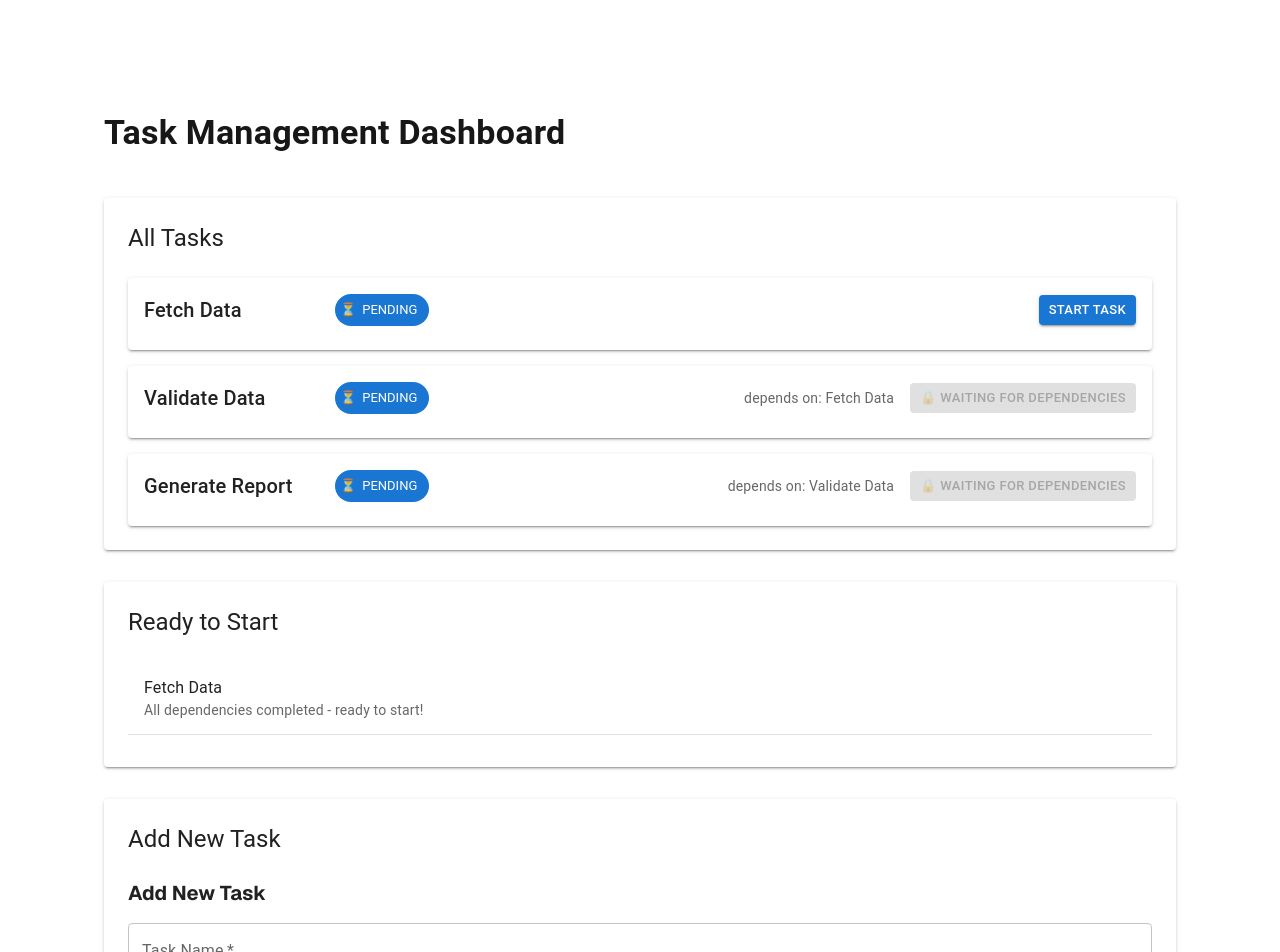
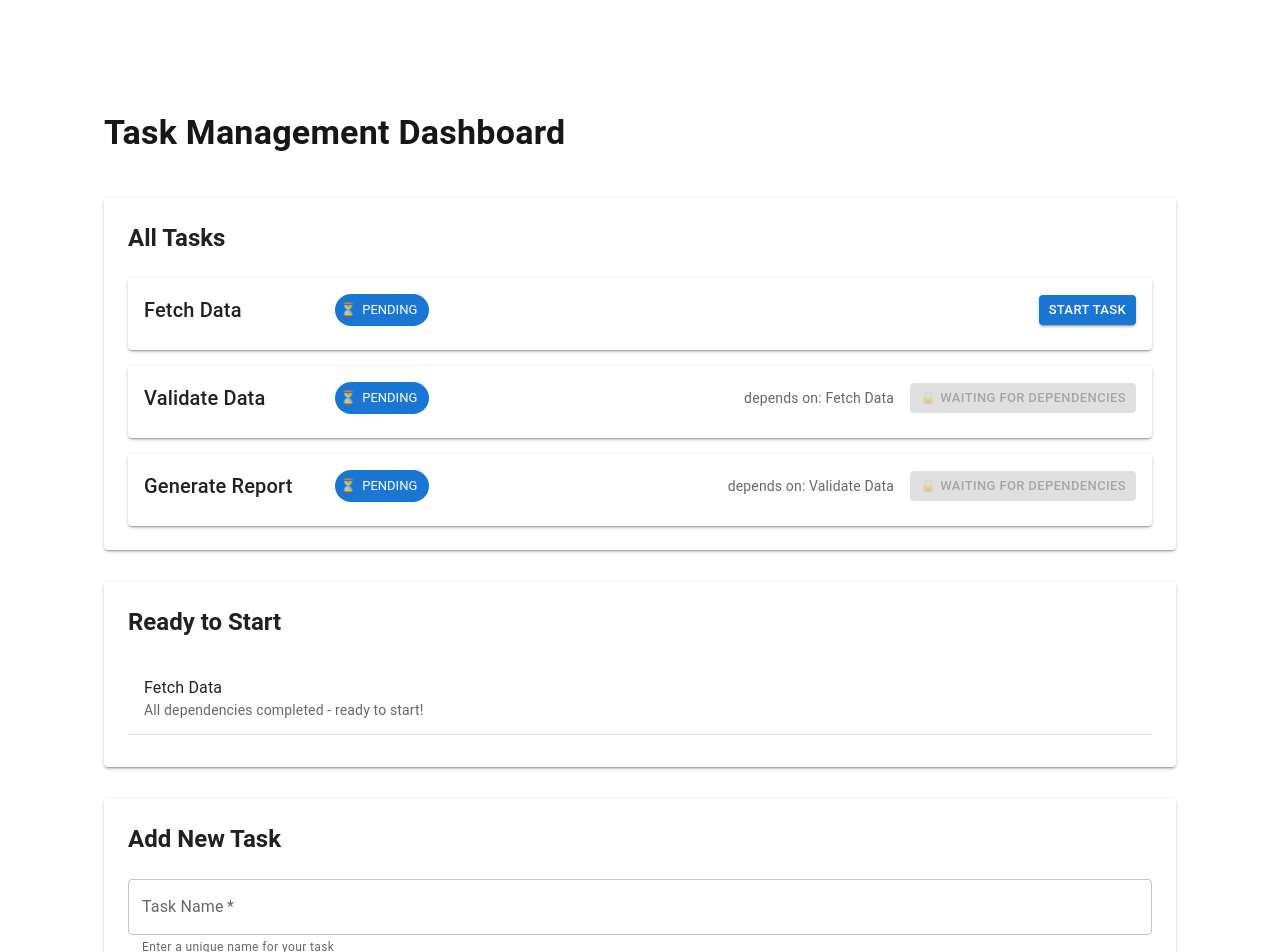
Before and after one commit to ammojest/lumin, a Next.js app: page / in a window 1280 px wide. Shown: the top 952 px of the page. Built offline with nearby package versions, Linux system fonts and the light colour scheme.

Commit message:
refactor: remove header from Form component and enhance typography in TaskList

```diff
--- a/src/app/components/Form.tsx
+++ b/src/app/components/Form.tsx
@@ -119,7 +119,6 @@ export const Form = () => {
   return (
     <div className="space-y-6">
       <div>
-        <h3 className="text-xl font-bold mb-4">Add New Task</h3>
         <form className="flex flex-col gap-4" onSubmit={handleSubmit}>
           <TextField
             label="Task Name"
--- a/src/app/components/TaskList.tsx
+++ b/src/app/components/TaskList.tsx
@@ -86,7 +86,6 @@ export const TaskList = () => {
     setTasks(initialTasks as TaskData[]);
     try {
       localStorage.removeItem(STORAGE_KEY);
-      // Dispatch event to notify Form component to reset its dependencies
       window.dispatchEvent(new Event("taskListUpdated"));
     } catch (error) {
       console.error("Error clearing localStorage:", error);
@@ -132,7 +131,12 @@ export const TaskList = () => {
         </Box>
 
         <Paper elevation={2} sx={{ p: 3 }}>
-          <Typography variant="h5" component="h2" gutterBottom sx={{ mb: 3 }}>
+          <Typography
+            variant="h5"
+            component="h2"
+            gutterBottom
+            sx={{ mb: 3, fontWeight: 600 }}
+          >
             All Tasks
           </Typography>
           <Stack spacing={2}>
@@ -151,7 +155,12 @@ export const TaskList = () => {
         </Paper>
 
         <Paper elevation={2} sx={{ p: 3 }}>
-          <Typography variant="h5" component="h2" gutterBottom sx={{ mb: 2 }}>
+          <Typography
+            variant="h5"
+            component="h2"
+            gutterBottom
+            sx={{ mb: 2, fontWeight: 600 }}
+          >
             Ready to Start
           </Typography>
           <List>
@@ -193,7 +202,12 @@ export const TaskList = () => {
         </Paper>
 
         <Paper elevation={2} sx={{ p: 3 }}>
-          <Typography variant="h5" component="h2" gutterBottom sx={{ mb: 3 }}>
+          <Typography
+            variant="h5"
+            component="h2"
+            gutterBottom
+            sx={{ mb: 3, fontWeight: 600 }}
+          >
             Add New Task
           </Typography>
           <Form />
```
